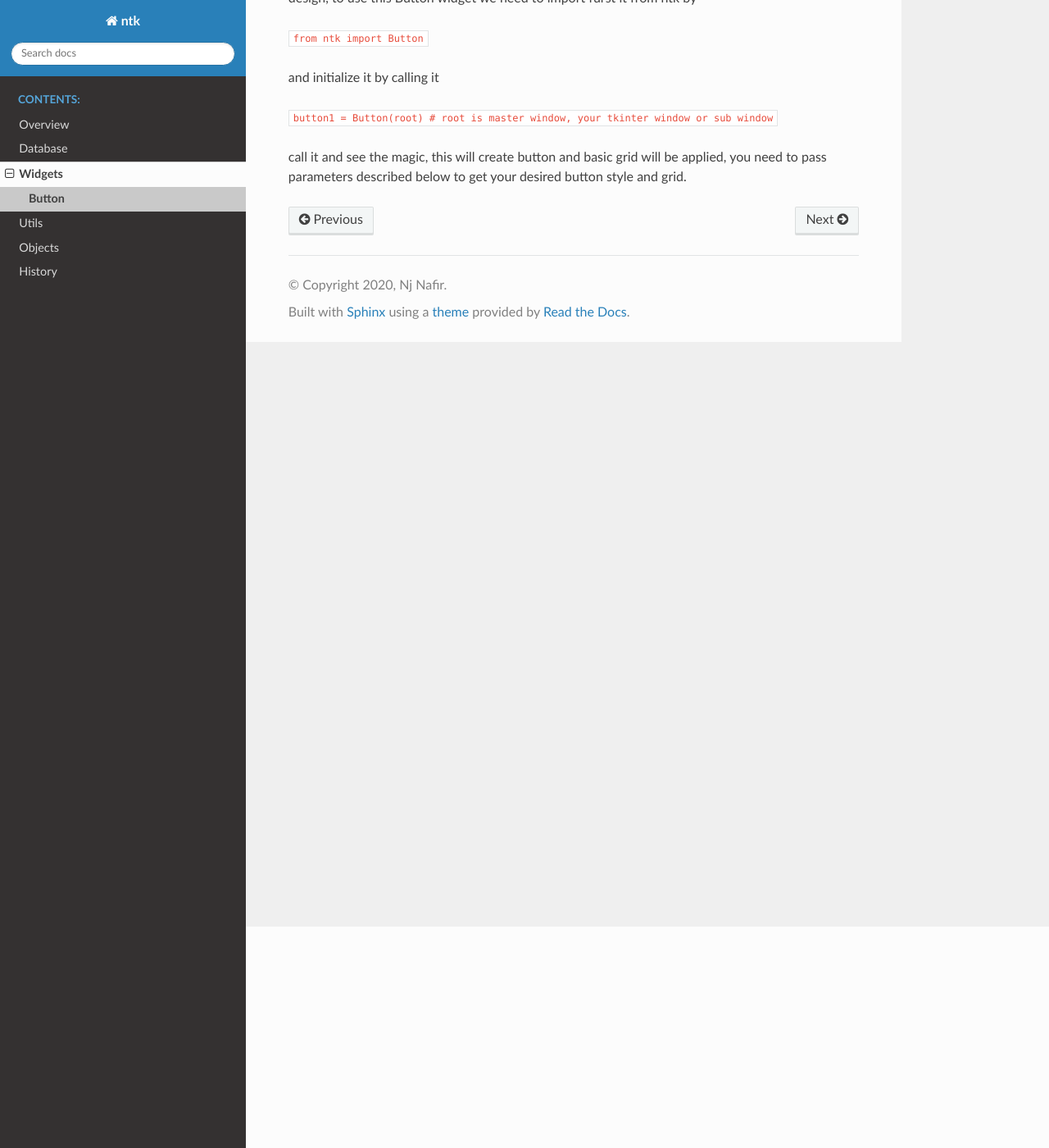
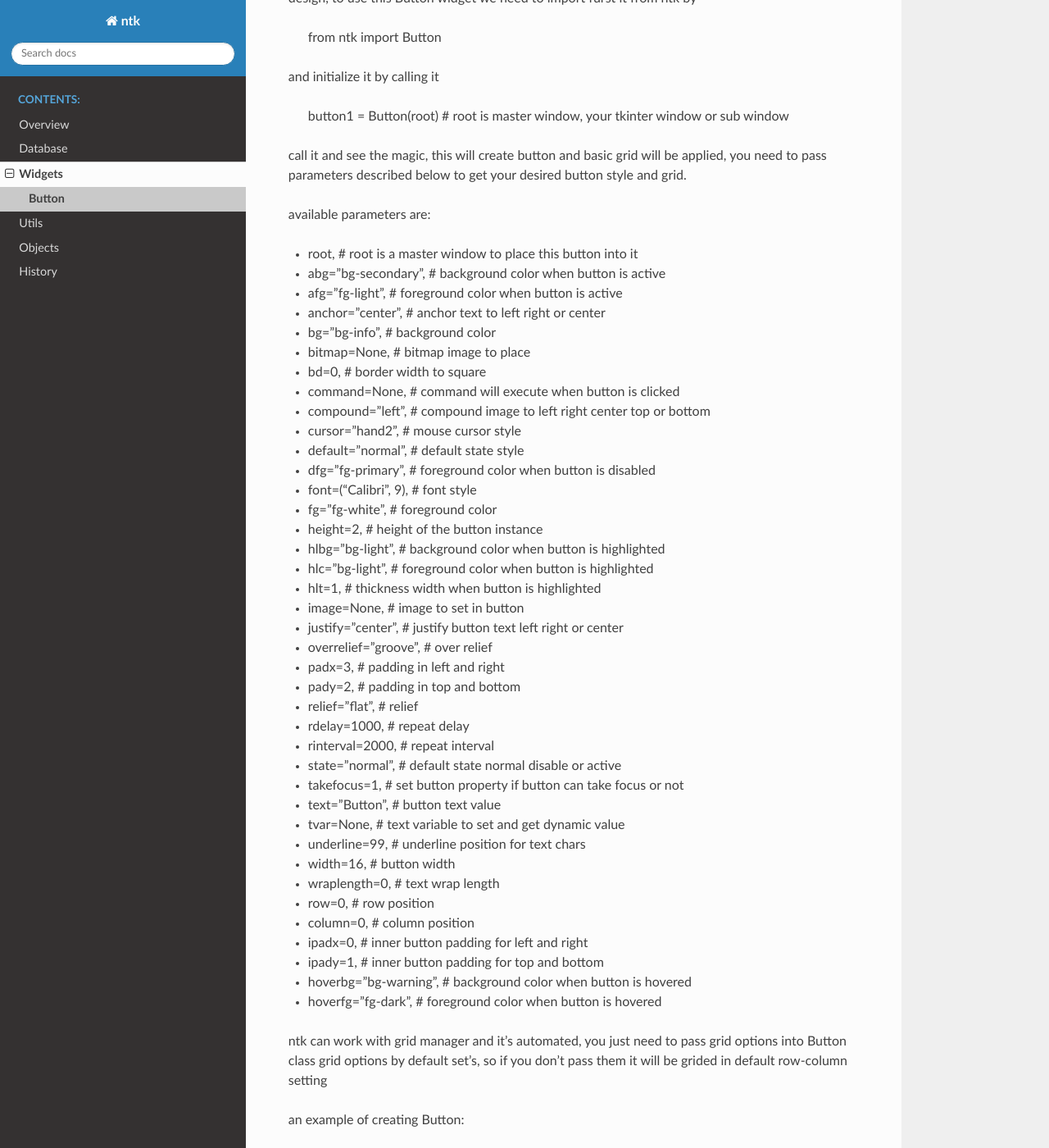
Before and after one commit to njNafir/ntk, a Sphinx documentation site: the page built from docs/button.rst, in a window 1280 px wide and 1400 px high, scrolled down 270 px. Shown: the whole window at 82% size. Built offline with Sphinx 7.4.7 and the Read the Docs theme 2.0.0, drawn with Linux system fonts in a browser that asks for light colours; pages that are not in the unit, such as notebooks, are missing from menus; some of the changed text lies outside the part shown.

Commit message:
Widget button initial documentation

```diff
--- a/docs/button.rst
+++ b/docs/button.rst
@@ -9,11 +9,70 @@ good looking and os level implementation.
 ntk Button is extended version of tkinter base Button with more functionality and eye touchable design, to use
 this Button widget we need to import furst it from ntk by
 
-``from ntk import Button``
+    from ntk import Button
 
 and initialize it by calling it
 
-``button1 = Button(root) # root is master window, your tkinter window or sub window``
+    button1 = Button(root) # root is master window, your tkinter window or sub window
 
 call it and see the magic, this will create button and basic grid will be applied, you need to pass parameters described
 below to get your desired button style and grid.
+
+available parameters are:
+
+* root, # root is a master window to place this button into it
+* abg="bg-secondary", # background color when button is active
+* afg="fg-light", # foreground color when button is active
+* anchor="center", # anchor text to left right or center
+* bg="bg-info", # background color
+* bitmap=None, # bitmap image to place
+* bd=0, # border width to square
+* command=None, # command will execute when button is clicked
+* compound="left", # compound image to left right center top or bottom
+* cursor="hand2", # mouse cursor style
+* default="normal", # default state style
+* dfg="fg-primary", # foreground color when button is disabled
+* font=("Calibri", 9), # font style
+* fg="fg-white", # foreground color
+* height=2, # height of the button instance
+* hlbg="bg-light", # background color when button is highlighted
+* hlc="bg-light", # foreground color when button is highlighted
+* hlt=1, # thickness width when button is highlighted
+* image=None, # image to set in button
+* justify="center", # justify button text left right or center
+* overrelief="groove", # over relief
+* padx=3, # padding in left and right
+* pady=2, # padding in top and bottom
+* relief="flat", # relief
+* rdelay=1000, # repeat delay
+* rinterval=2000, # repeat interval
+* state="normal", # default state normal disable or active
+* takefocus=1, # set button property if button can take focus or not
+* text="Button", # button text value
+* tvar=None, # text variable to set and get dynamic value
+* underline=99, # underline position for text chars
+* width=16, # button width
+* wraplength=0, # text wrap length
+* row=0, # row position
+* column=0, # column position
+* ipadx=0, # inner button padding for left and right
+* ipady=1, # inner button padding for top and bottom
+* hoverbg="bg-warning", # background color when button is hovered
+* hoverfg="fg-dark", # foreground color when button is hovered
+
+ntk can work with grid manager and it's automated, you just need to pass grid options into Button class
+grid options by default set's, so if you don't pass them it will be grided in default row-column setting
+
+an example of creating Button:
+
+
+    from ntk import Tk, Button
+
+    root = Tk(title='Example of ntk window')
+
+    button1 = Button(root, text="click to see effect", row=1, column=1)
+
+    root.mainloop()
+
+you can pass extra arguments and keyword arguments, and those will be passed
+to tkinter Button class.
```
